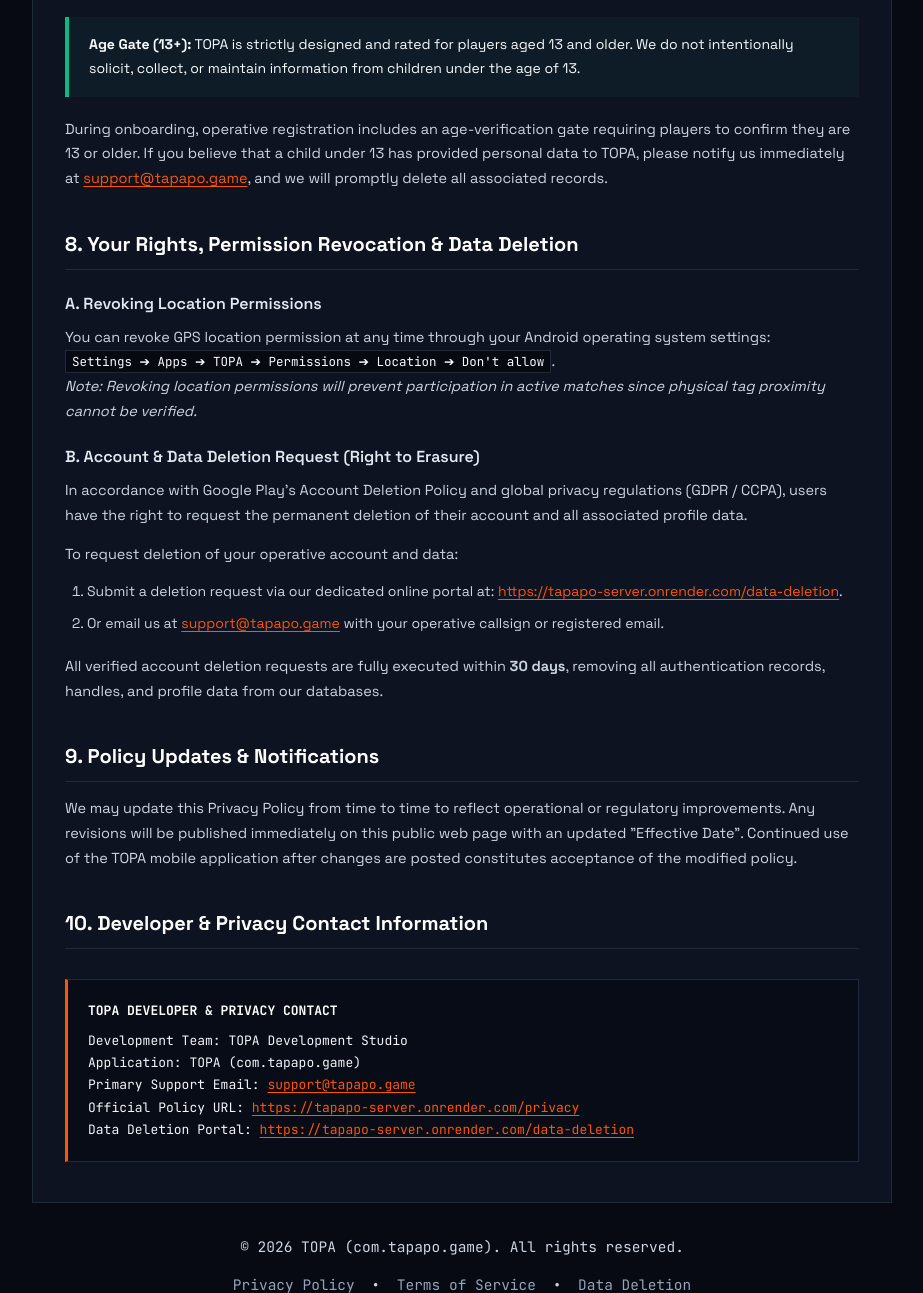
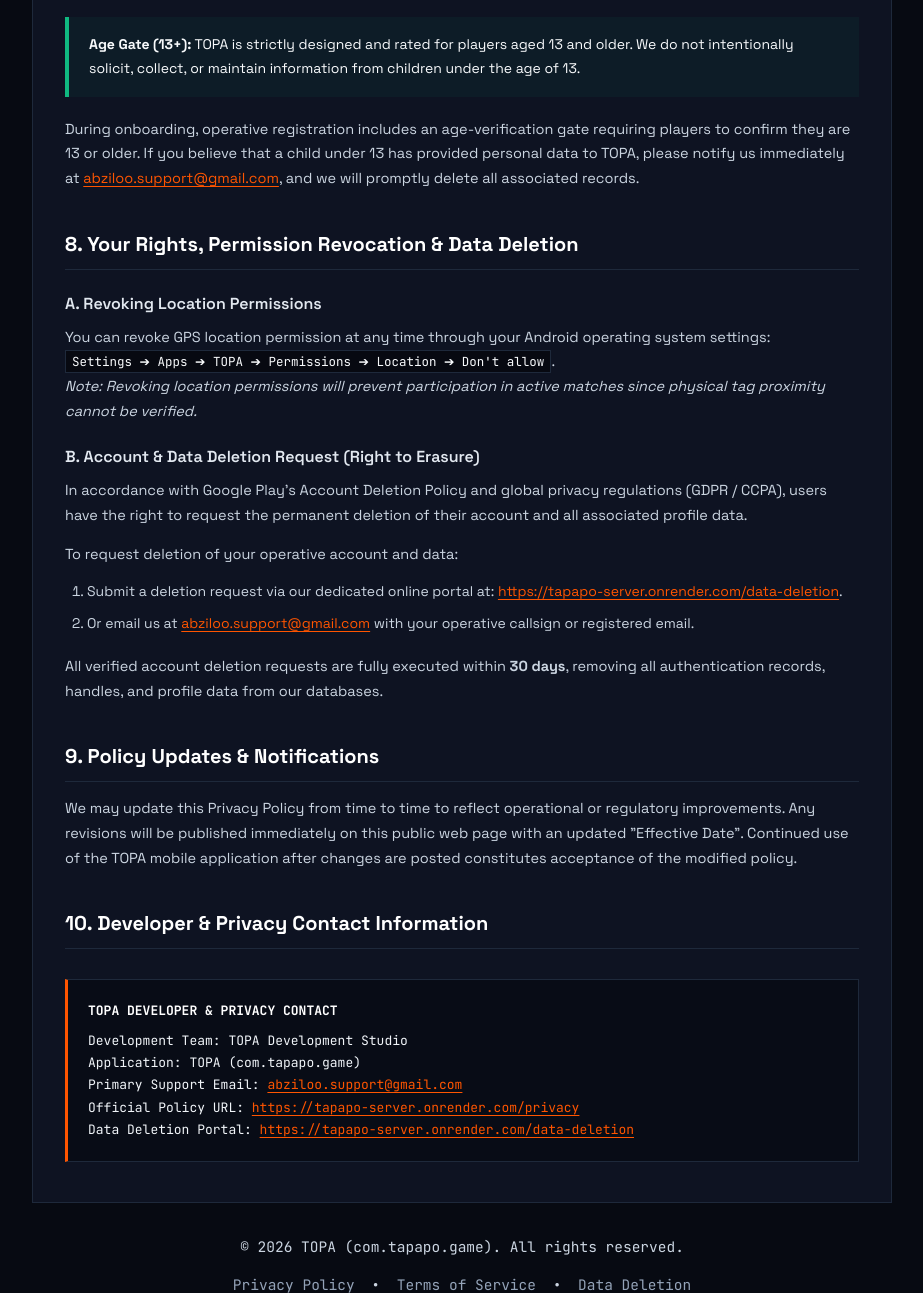
Before and after one commit to abhiwork2008-wq/server, a website: page public/privacy.html in a window 1280 px wide. Shown: the part 3670-4963 px from the top of the page, without its empty margins (178-1101 px from the left). Drawn offline with Linux system fonts and the light colour scheme.

Commit message:
chore(contact): update official support email to abziloo.support@gmail.com

```diff
--- a/public/privacy.html
+++ b/public/privacy.html
@@ -487,7 +487,7 @@
         </p>
       </div>
       <p>
-        During onboarding, operative registration includes an age-verification gate requiring players to confirm they are 13 or older. If you believe that a child under 13 has provided personal data to TOPA, please notify us immediately at <a href="mailto:support@tapapo.game">support@tapapo.game</a>, and we will promptly delete all associated records.
+        During onboarding, operative registration includes an age-verification gate requiring players to confirm they are 13 or older. If you believe that a child under 13 has provided personal data to TOPA, please notify us immediately at <a href="mailto:abziloo.support@gmail.com">abziloo.support@gmail.com</a>, and we will promptly delete all associated records.
       </p>
 
       <h2>8. Your Rights, Permission Revocation & Data Deletion</h2>
@@ -509,7 +509,7 @@
       </p>
       <ol>
         <li>Submit a deletion request via our dedicated online portal at: <a href="/data-deletion">https://tapapo-server.onrender.com/data-deletion</a>.</li>
-        <li>Or email us at <a href="mailto:support@tapapo.game?subject=Account%20and%20Data%20Deletion%20Request">support@tapapo.game</a> with your operative callsign or registered email.</li>
+        <li>Or email us at <a href="mailto:abziloo.support@gmail.com?subject=Account%20and%20Data%20Deletion%20Request">abziloo.support@gmail.com</a> with your operative callsign or registered email.</li>
       </ol>
       <p>
         All verified account deletion requests are fully executed within <strong>30 days</strong>, removing all authentication records, handles, and profile data from our databases.
@@ -525,7 +525,7 @@
         <strong>TOPA DEVELOPER & PRIVACY CONTACT</strong>
         Development Team: TOPA Development Studio<br>
         Application: TOPA (com.tapapo.game)<br>
-        Primary Support Email: <a href="mailto:support@tapapo.game">support@tapapo.game</a><br>
+        Primary Support Email: <a href="mailto:abziloo.support@gmail.com">abziloo.support@gmail.com</a><br>
         Official Policy URL: <a href="https://tapapo-server.onrender.com/privacy">https://tapapo-server.onrender.com/privacy</a><br>
         Data Deletion Portal: <a href="https://tapapo-server.onrender.com/data-deletion">https://tapapo-server.onrender.com/data-deletion</a>
       </div>
```
Also changed, not shown: public/data-deletion.html (+2 -2 lines), public/terms.html (+1 -1 lines).
